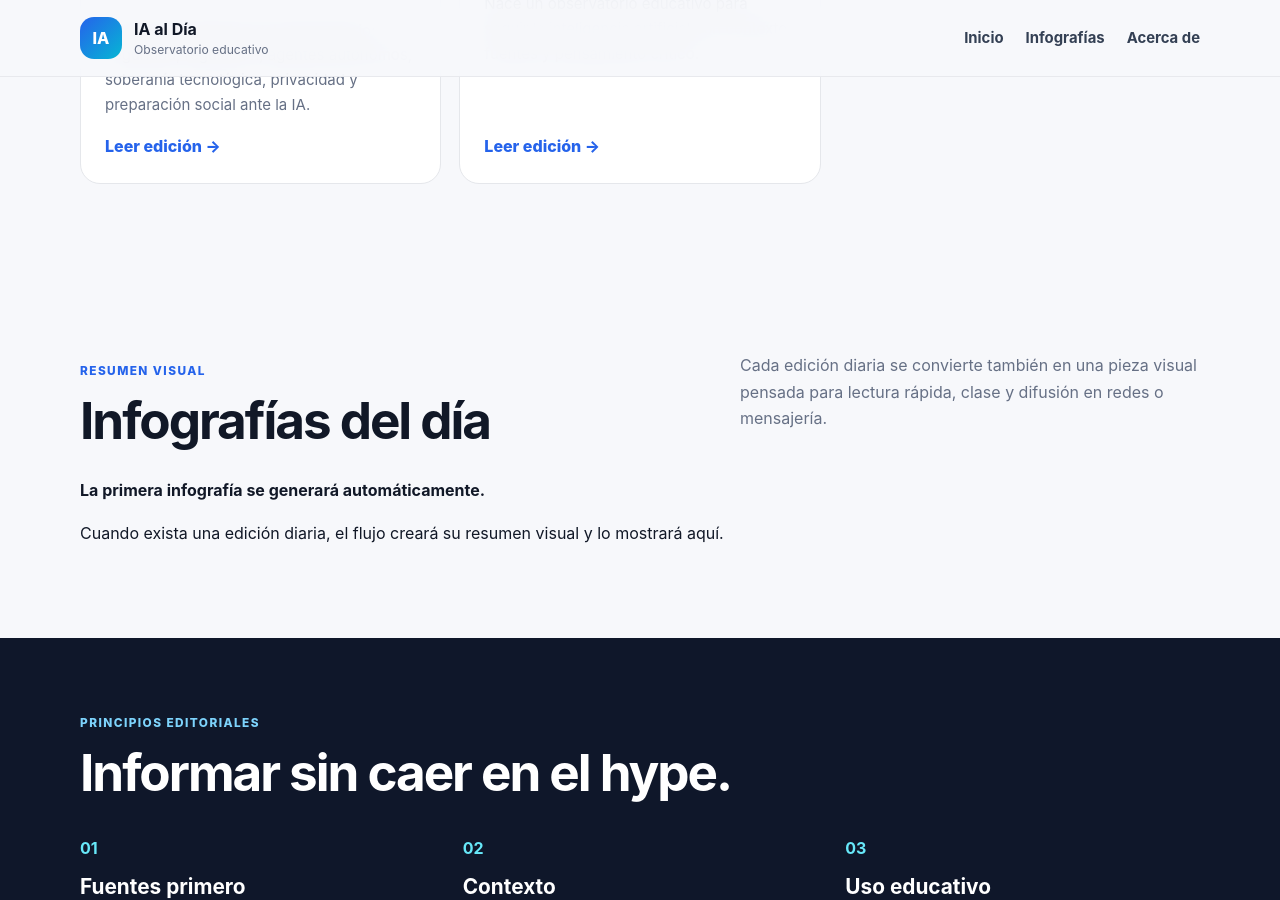
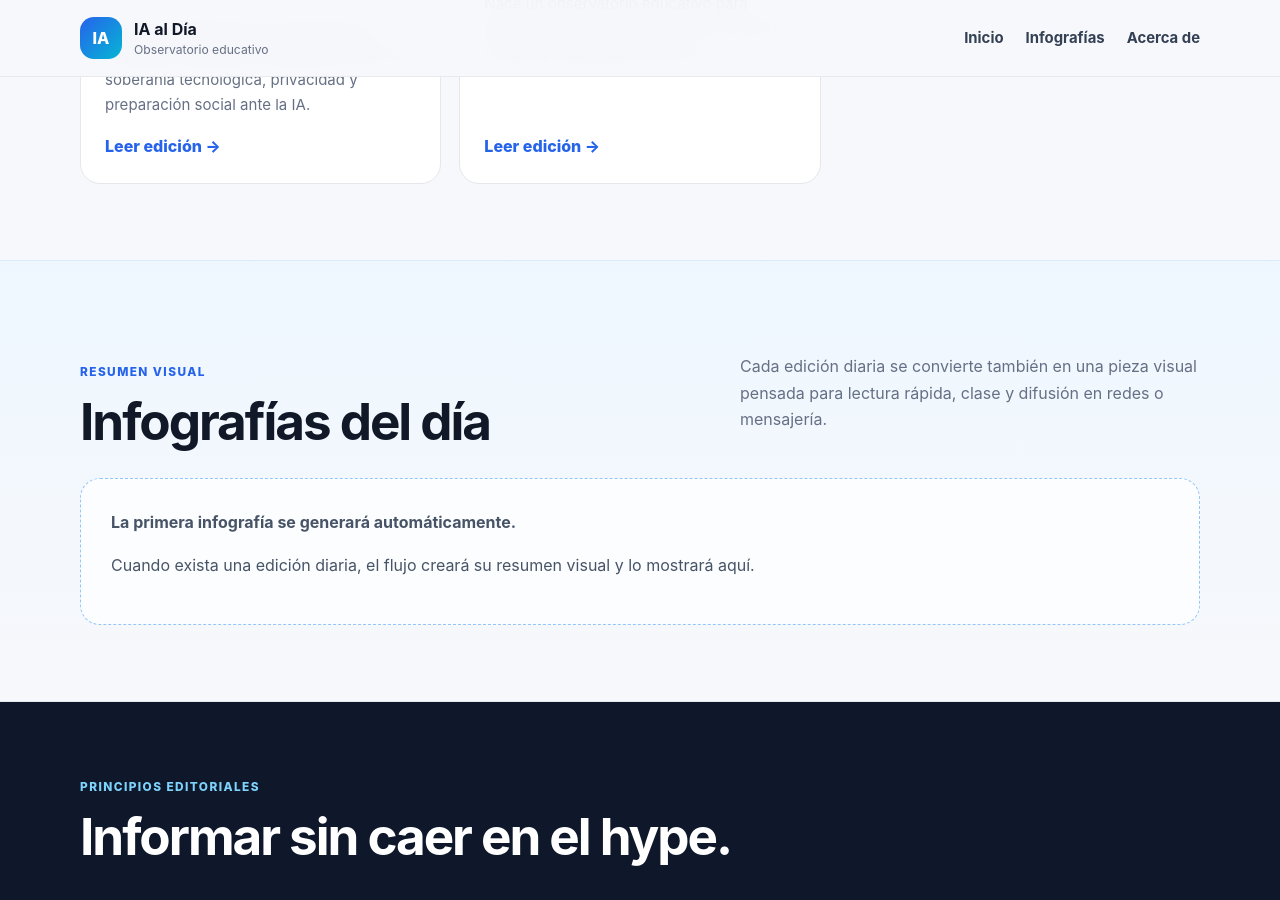
Before and after one commit to ljarias/ljarias.github.io, a Jekyll site: the page built from index.md, in a window 1280 px wide and 900 px high, scrolled down 1025 px. Built offline with Jekyll 4.4.1, drawn with Linux system fonts in a browser that asks for light colours.

Commit message:
Cargar estilos visuales de infografías

```diff
--- a/_layouts/default.html
+++ b/_layouts/default.html
@@ -6,6 +6,7 @@
   <meta name="description" content="{{ page.description | default: site.description | escape }}">
   <title>{% if page.title %}{{ page.title }} · {% endif %}{{ site.title }}</title>
   <link rel="stylesheet" href="{{ '/assets/css/style.css' | relative_url }}">
+  <link rel="stylesheet" href="{{ '/assets/css/infografias.css' | relative_url }}">
 </head>
 <body>
   <header class="site-header">
```
